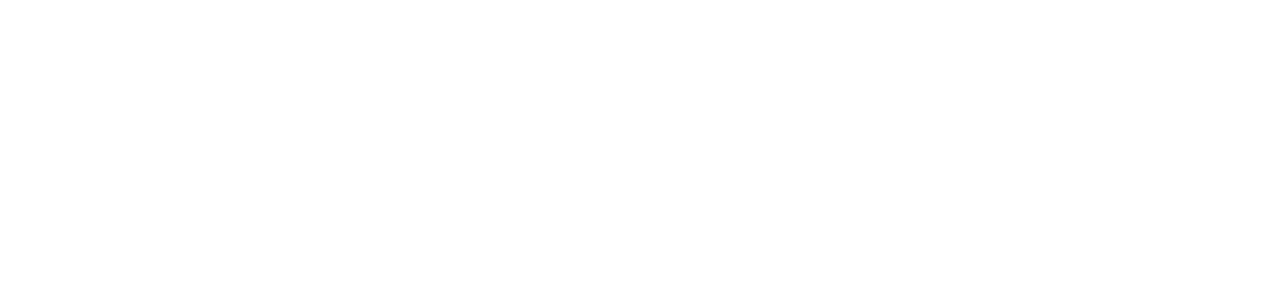
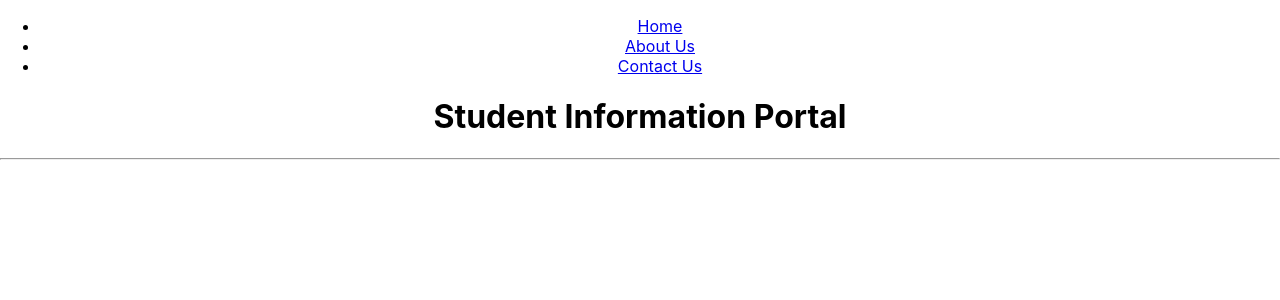
Before and after one commit to SandeepaDilakshana/ReactAssignment, a React (Create React App) app in the folder reactapp/: page / in a window 1280 px wide. Before the commit this address had no page. Shown: the top 300 px of the page. Built offline with nearby package versions, Linux system fonts and the light colour scheme.

Commit message:
feat: fix the error

```diff
--- a/reactapp/src/App.js
+++ b/reactapp/src/App.js
@@ -10,6 +10,13 @@
   return (
     <div className="App">
       <Router>
+        <nav>
+          <ul>
+            <li><Link to="/home">Home</Link></li>
+            <li><Link to="/about">About Us</Link></li>
+            <li><Link to="/contact">Contact Us</Link></li>
+          </ul>
+        </nav>
         <Routes>
           <Route path = '/home' element = {<Home/>}/>
           <Route path = '/about' element = {<AboutUs/>}/>
@@ -22,7 +29,7 @@
         <tbody>
           <tr>
             <td>
-              <StudentTable students={students} />
+              {/* <StudentTable students={students} /> */}
             </td>
           </tr>
         </tbody>
```
